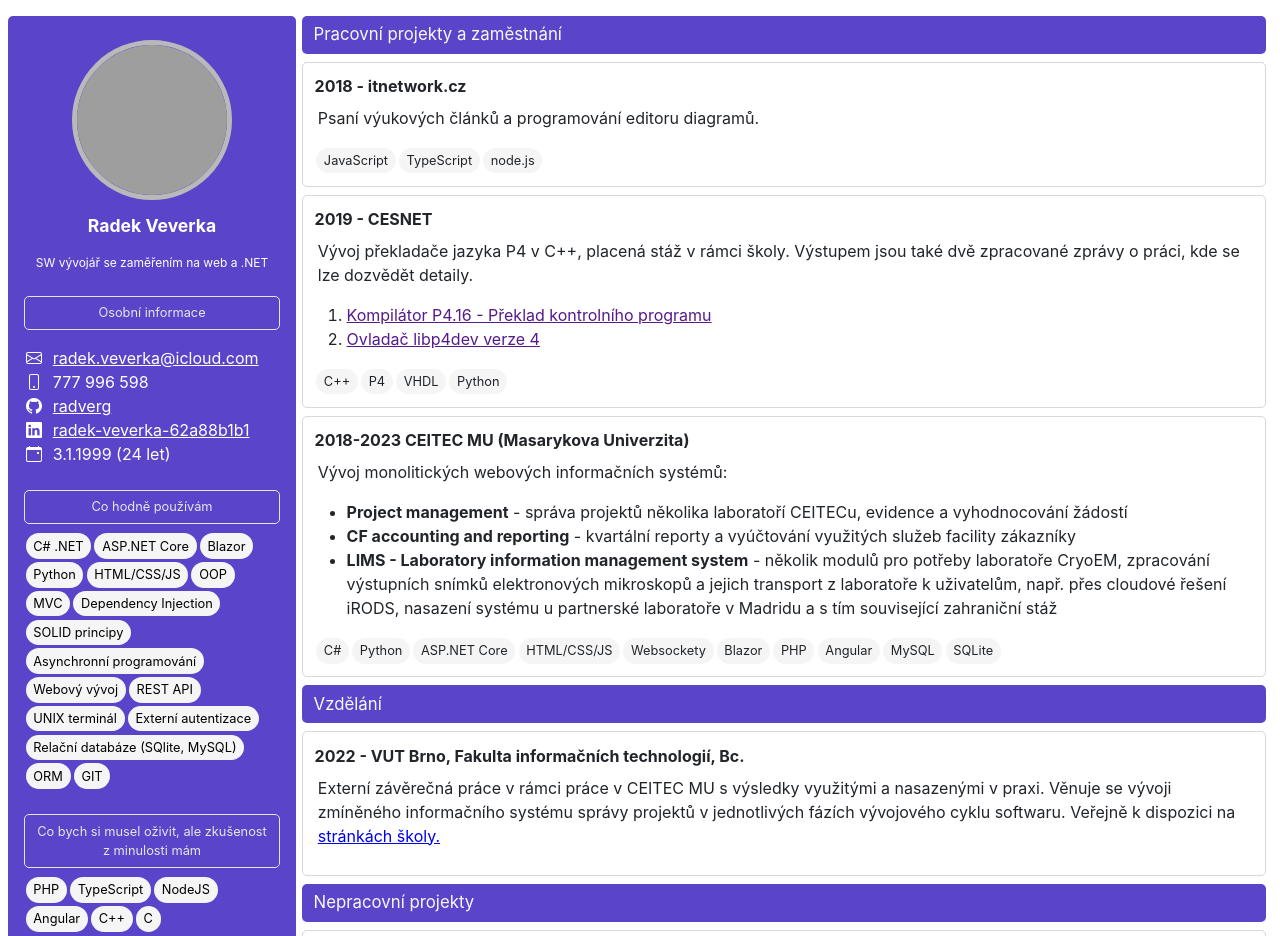
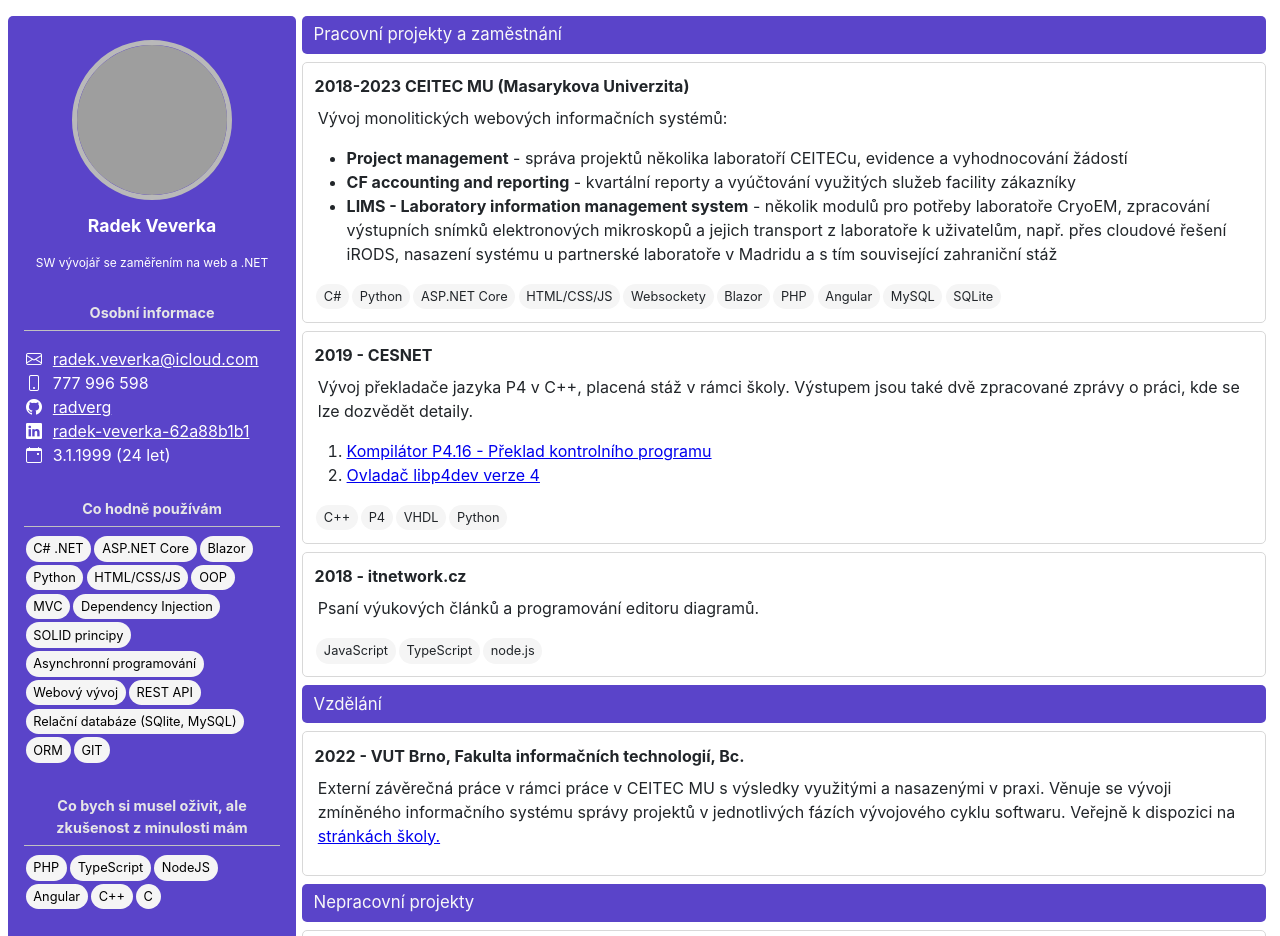
Before and after one commit to radverg/radverg.github.io, a website: page cv/index.html in a window 1280 px wide. Shown: the top 936 px of the page. Drawn offline with nearby package versions, Linux system fonts and the light colour scheme; grey boxes are pictures that could not be loaded.

Commit message:
Several fixes

```diff
--- a/cv/cv.css
+++ b/cv/cv.css
@@ -46,7 +46,6 @@ img.portrait {
 
 h2 {
     font-size: 100%;
-    border-bottom: 1px solid gray;
     border-radius: 5px;
     padding: 0.4rem 0.7rem;margin-top: 0;
     margin-bottom: .5rem;
@@ -88,10 +87,13 @@ main {
 
 .side-container h2 {
     color: rgb(230, 230, 230);
-    border: 1px solid;
+    /* border: 1px solid; */
+    border-bottom: 1px solid rgb(193, 193, 193);
+    border-radius: 0;
     text-align: center;
     /* background-color: rgb(20, 20, 114); */
-    font-size: 80%;
+    font-size: 90%;
+    font-weight: bolder;
 }
 
 .side-container a {
--- a/cv/index.html
+++ b/cv/index.html
@@ -70,8 +70,8 @@
                     <li>Asynchronní programování</li>
                     <li>Webový vývoj</li>
                     <li>REST API</li>
-                    <li>UNIX terminál</li>
-                    <li>Externí autentizace</li>
+                    <!-- <li>UNIX terminál</li> -->
+                    <!-- <li>Externí autentizace</li> -->
                     <li>Relační databáze (SQlite, MySQL)</li>
                     <li>ORM</li>
                     <li>GIT</li>
@@ -146,34 +146,8 @@
 
         <div class="main-container">
             <section>
+
                 <h2>Pracovní projekty a zaměstnání</h2>
-
-                <article>
-                    <h3>2018 - itnetwork.cz</h3>
-                    <p>Psaní výukových článků a programování editoru diagramů.</p>
-                    <ul class="item-list">
-                        <li>JavaScript</li>
-                        <li>TypeScript</li>
-                        <li>node.js</li>
-                    </ul>
-                </article>
-
-                <article>
-                    <h3>2019 - CESNET</h3>
-                    <p>Vývoj překladače jazyka P4 v C++, placená stáž v rámci školy. Výstupem jsou také dvě zpracované zprávy o práci, kde se lze dozvědět detaily.</p>
-                    <ol>
-                        <li><a href="">Kompilátor P4.16 - Překlad kontrolního programu</a></li>
-                        <li><a href="">Ovladač libp4dev verze 4</a></li>
-                    </ol>
-
-                    <ul class="item-list">
-                        <li>C++</li>
-                        <li>P4</li>
-                        <li>VHDL</li>
-                        <li>Python</li>
-                    </ul>
-
-                </article>
 
                 <article>
                     <h3>2018-2023 CEITEC MU (Masarykova Univerzita)</h3>
@@ -202,6 +176,33 @@
                     </ul>
                 </article>
 
+
+                <article>
+                    <h3>2019 - CESNET</h3>
+                    <p>Vývoj překladače jazyka P4 v C++, placená stáž v rámci školy. Výstupem jsou také dvě zpracované zprávy o práci, kde se lze dozvědět detaily.</p>
+                    <ol>
+                        <li><a href="https://github.com/radverg/projects/blob/main/fit-ip-p4-vhdl/projektova_praxe1.pdf">Kompilátor P4.16 - Překlad kontrolního programu</a></li>
+                        <li><a href="https://github.com/radverg/projects/blob/main/fit-ip-p4-vhdl/projektova_praxe2.pdf">Ovladač libp4dev verze 4</a></li>
+                    </ol>
+
+                    <ul class="item-list">
+                        <li>C++</li>
+                        <li>P4</li>
+                        <li>VHDL</li>
+                        <li>Python</li>
+                    </ul>
+
+                </article>
+
+                <article>
+                    <h3>2018 - itnetwork.cz</h3>
+                    <p>Psaní výukových článků a programování editoru diagramů.</p>
+                    <ul class="item-list">
+                        <li>JavaScript</li>
+                        <li>TypeScript</li>
+                        <li>node.js</li>
+                    </ul>
+                </article>
 
             </section>
 
```
Also changed, not shown: 1 other file.
